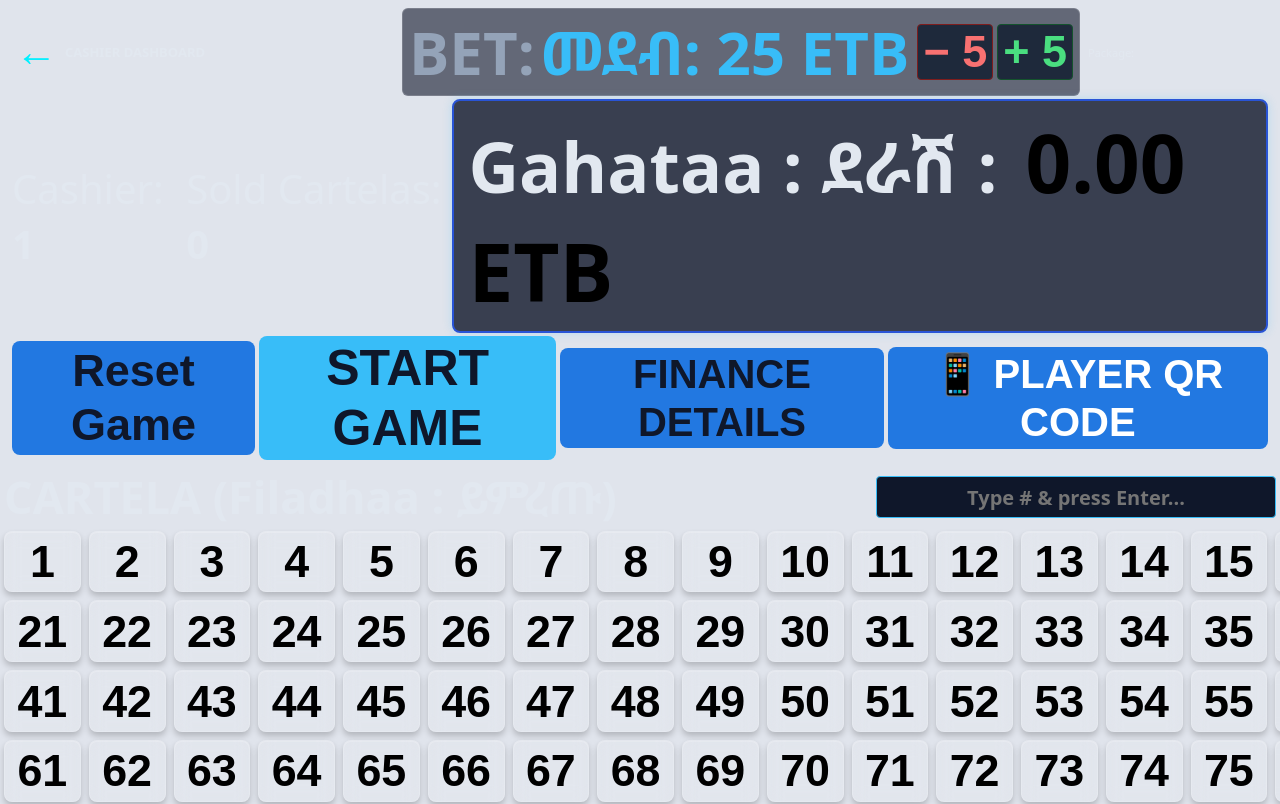
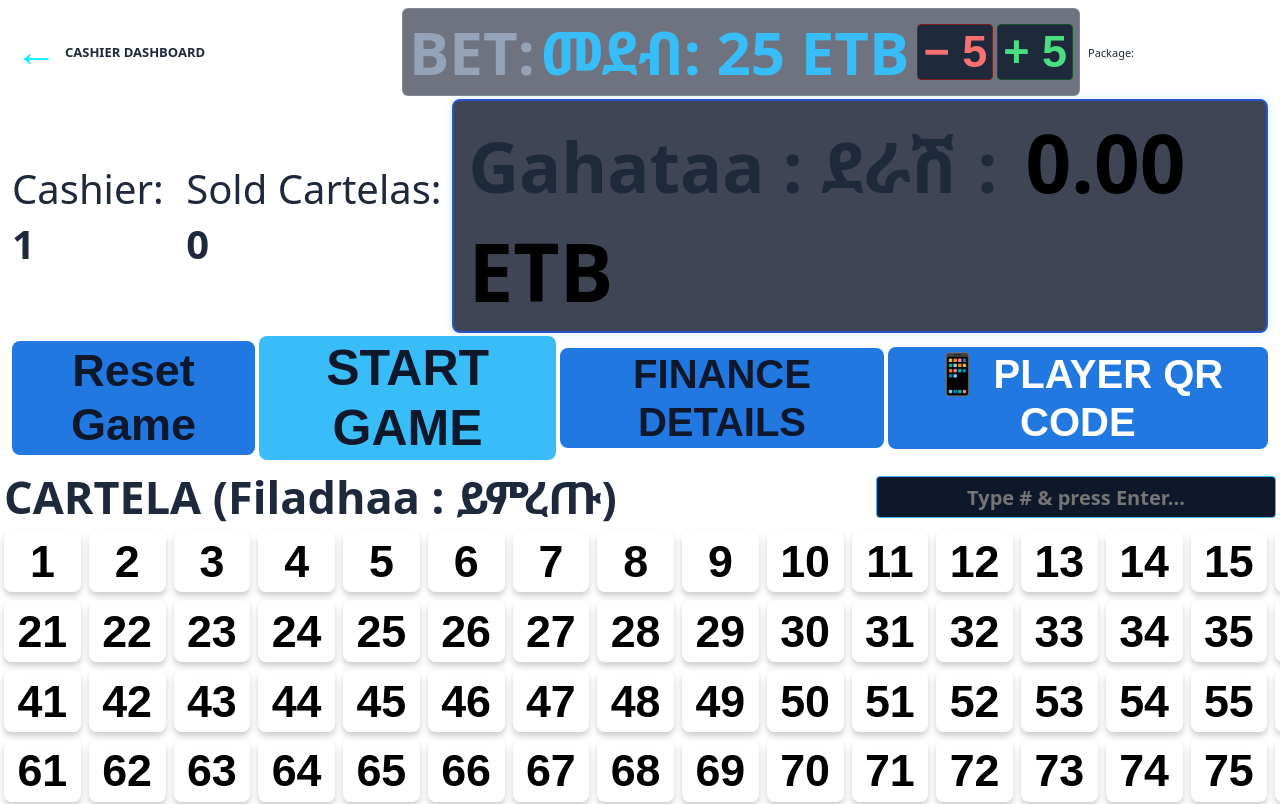
Before and after one commit to wwwepainchrist-jpg/bingo-game, a React (Vite) app: page /cashier-dashboard/1 in a window 1280 px wide. Shown: the top 804 px of the page. Built offline with nearby package versions, Linux system fonts and the light colour scheme; no server answers.

Commit message:
Update Bingo game

```diff
--- a/src/pages/CashierDashboard.css
+++ b/src/pages/CashierDashboard.css
@@ -2,8 +2,8 @@
    Dashboard Main Container (Full screen auto-expand)
    ========================================================================== */
 .dashboard-container {
-  background-color: #e0e4ec;
-  color: #e2e8f0;
+  background-color: #ffffff; /* Set background to white */
+  color: #1e293b;            /* Dark text color for contrast */
   min-height: 100vh;
   padding: 24px;
   box-sizing: border-box;
@@ -20,7 +20,6 @@
   height: 100%;
   min-height: 0;
 }
-
 
 .cartela-scroll-grid {
   display: grid;
```
